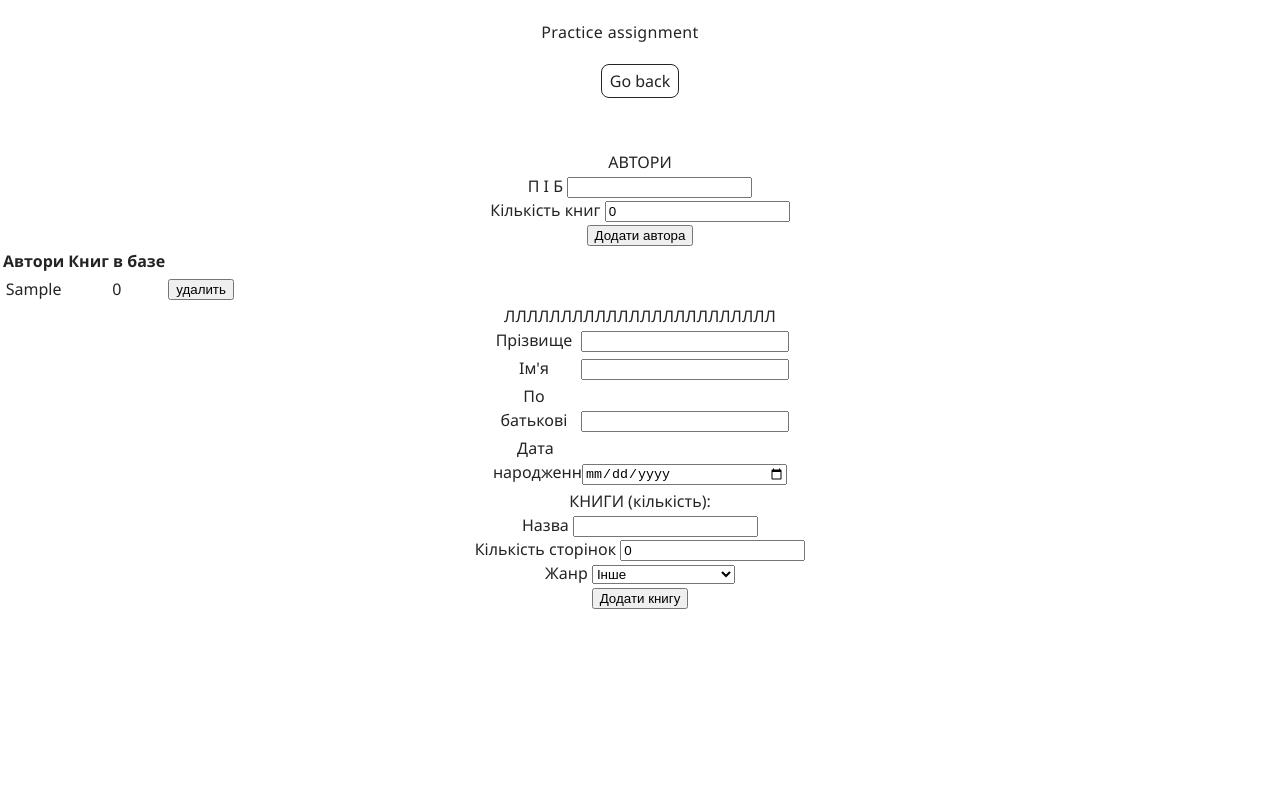
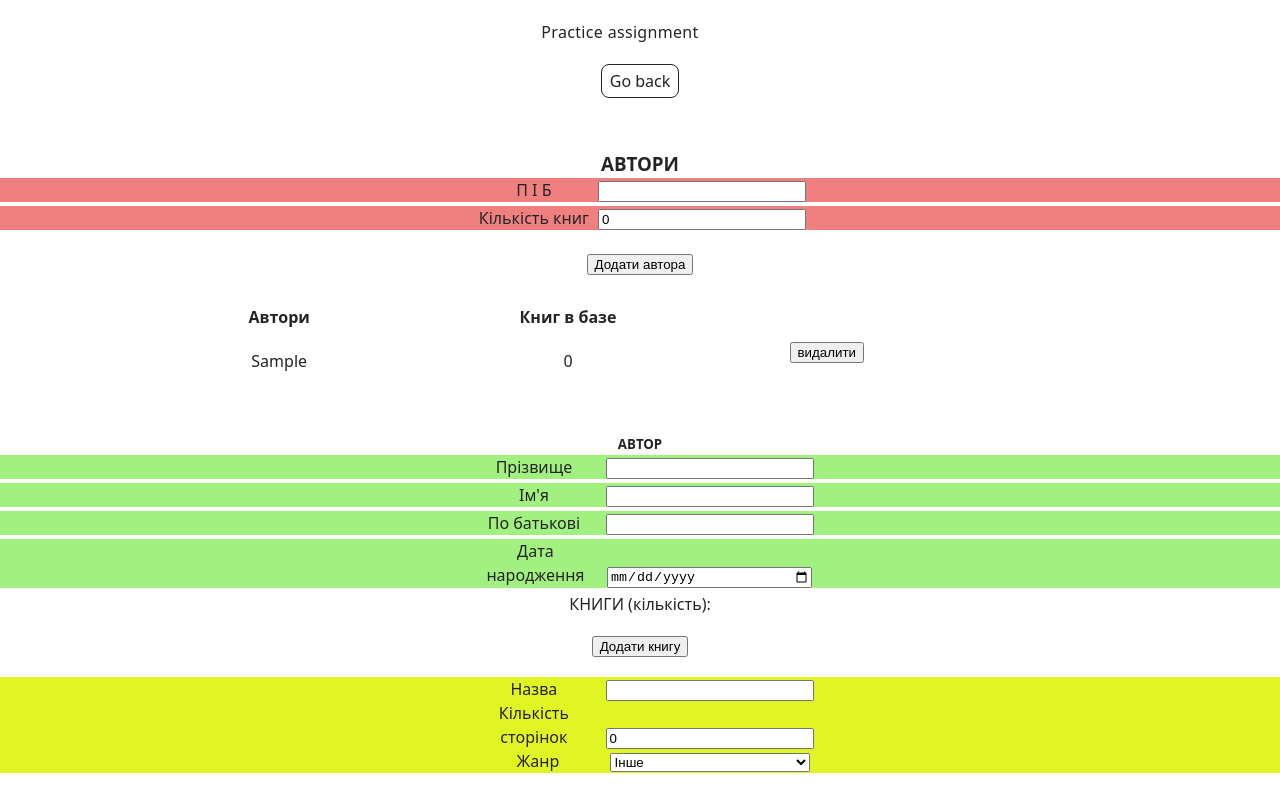
Before and after one commit to 777Afanas/CBS_TEST_Frontend, a website built with Vite: page src/page-2.html in a window 1280 px wide. Both pictures are taken after typing "Sample" into the empty fields and a click on the button "Додати автора". Built offline with nearby package versions, Linux system fonts and the light colour scheme.

Commit message:
stilization

```diff
--- /dev/null
+++ b/src/css/page-2.css
@@ -0,0 +1,72 @@
+
+
+.form-author {
+    margin-bottom: 4px;
+    background-color: lightcoral;
+}
+
+.form-author label {
+    width: 100px;
+    display: inline-block;
+    width: 120px;
+}
+
+.form-author input {
+    width: 200px;
+}
+
+.authors {
+    /* margin-left: 300px; */
+    margin-bottom: 52px;
+}
+
+table {
+    table-layout: fixed;
+    width: 70%;
+    margin-left: 90px;
+    border-collapse: collapse;
+    /* border: 3px solid purple; */
+}
+thead th:nth-child(1) {
+    width: 40%;
+}
+thead th:nth-child(2) {
+    width: 20%;
+}
+
+th,
+td {
+    padding: 10px;
+}
+
+
+#addAuth, #addBook {
+    margin-top: 20px;
+    margin-bottom: 20px;
+}
+
+
+/* <form id="input"> */
+.form-group {
+    margin-bottom: 4px;
+    background-color: rgb(162, 240, 128);
+}
+
+.form-group label, .form-book label {
+    width: 100px;
+    display: inline-block;
+    width: 135px;
+}
+
+.form-group input, .form-book input, .form-book select {
+    width: 200px;
+}
+
+.authors {
+    /* margin-left: 300px; */
+    margin-bottom: 52px;
+}
+
+.form-book {
+    background-color: rgba(222, 245, 17, 0.923);
+}
--- a/src/js/author-form.js
+++ b/src/js/author-form.js
@@ -45,7 +45,7 @@ function onFormAuthorSubmit(event) {
 
   // resultAuth.innerHTML = `<table class="record-author"></table>`;
   resultAuth.innerHTML = `<table class="record-author">
-  <thead>
+  <thead class="recd-auth">
     <tr>
       <th data-type="string">Автори</th>
       <th data-type="number">Книг в базе</th>
@@ -98,7 +98,7 @@ function createAuthorsIn(value) {
     row.innerHTML = `
     <td>${value[i].initials}</td>
     <td>${value[i].collection}</td>
-    <input name="del-auth" type="button" value="удалить"/>`;
+    <input name="del-auth" type="button" value="видалити"/>`;
 
     document.querySelector('.rec-auth').appendChild(row);
 
@@ -150,9 +150,14 @@ function createBooksIn(value) {
     row.className = `note`;
     row.innerHTML = `
     <td>${value[i].title}</td>
-    <td>${value[i].paging}</td>
     <td>${value[i].genre}</td>
-    <input name="del" type="button" value="удалить"/>`;
+    <input name="del" type="button" value="видалити"/>`;
+    // <td>${value[i].title}</td>
+    // <td>${value[i].paging}</td>
+    // <td>${value[i].genre}</td>
+    // <input name="del" type="button" value="удалить"/>`;
+
+
 
     document.querySelector('.record').appendChild(row);
 
--- a/src/page-2.html
+++ b/src/page-2.html
@@ -6,7 +6,9 @@
     <meta name="viewport" content="width=device-width, initial-scale=1.0" />
     <title>Page 2</title>
     <link rel="stylesheet" href="./css/styles.css" />
+    <link rel="stylesheet" href="./css/page-2.css" />
 
+    <!--
     <style>
       body {
         font-family: 'Segoe UI', Tahoma, Geneva, Verdana, sans-serif;
@@ -52,8 +54,9 @@
       .form-group input {
         width: 200px;
       }
-    </style>
+    </style>  -->
   </head>
+
   <body>
     <load
       src="./partials/header.html"
@@ -68,8 +71,13 @@
         <load src="./partials/back-link.html" />
       </div>
 
+      <div class="container-books">
+        <div class="checklist-container">
+
           <form id="input-author">
-        <div>АВТОРИ</div>
+            <div>
+              <h3>АВТОРИ</h3>
+            </div>
 
             <div class="form-author">
               <label for="initials">П І Б</label>
@@ -80,15 +88,16 @@
               <input type="number" name="collection" id="collection" value="0" />
             </div>
 
-        <button type="submit">Додати автора</button>
-
-        <div id="resultAuth" class="authors">
-        </div>
+            <button id="addAuth" type="submit">Додати автора</button>
           </form>
 
-ЛЛЛЛЛЛЛЛЛЛЛЛЛЛЛЛЛЛЛЛЛЛЛЛ
+          <div id="resultAuth" class="authors"></div>
+
 
           <form id="input">
+            <div>
+              <h5>АВТОР</h5>
+            </div>
             <div class="form-group">
               <label for="surname">Прізвище</label>
               <input type="text" name="surname" id="surname" />
@@ -113,6 +122,8 @@
 
             <div id="result" class="books"></div>
 
+            <button id="addBook" type="submit">Додати книгу</button>
+
             <div class="form-book">
               <label for="title">Назва</label>
               <input type="text" name="title" id="title" />
@@ -122,25 +133,23 @@
               <input type="number" name="paging" id="paging" value="0" />
             </div>
             <div class="form-book">
-          <!-- <label for="genre">Жанр</label>
-          <input type="text" name="genre" id="genre" /> -->
               <label for="genre">Жанр</label>
               <select id="genre" name="genre">
                 <option value="класика">Класика</option>
-            <option value="ptr">Поезія</option>
-            <option value="hst">Історична тематика</option>
-            <option value="dtc">Детективи</option>
-            <option value="ttb">Підручники</option>
-            <option value="oth" selected>Інше</option>
+                <option value="поезія">Поезія</option>
+                <option value="історична">Історична тематика</option>
+                <option value="детективи">Детективи</option>
+                <option value="підручники">Підручники</option>
+                <option value="інше" selected>Інше</option>
               </select>
             </div>
-        <button type="submit">Додати книгу</button>
 
-        <!-- <button type="submit">Додати книгу</button> -->
+          </form>
 
-        <!-- <input type="button" value="Save" id="saveButton" /> -->
-        <!-- <button type="submit">Зарегистрироваться</button> -->
-      </form>
+        </div>
+      </div>
+
+
 
       <!-- /////////////////////////////////////////////////  -->
 
@@ -148,7 +157,6 @@
 
       <!-- /////////////////////////////////////////////////  -->
       <!-- <ul id="authorList"></ul> -->
-
 
       <!-- <div class="content"></div>
 
```
Lines whose indentation alone changed are shown as unchanged.
